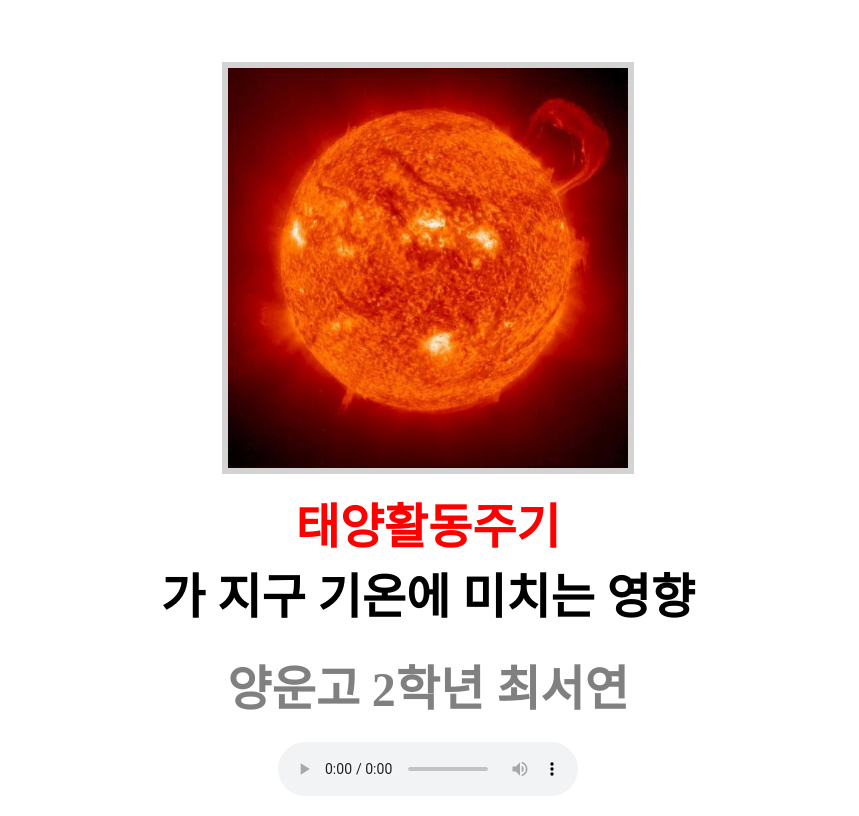
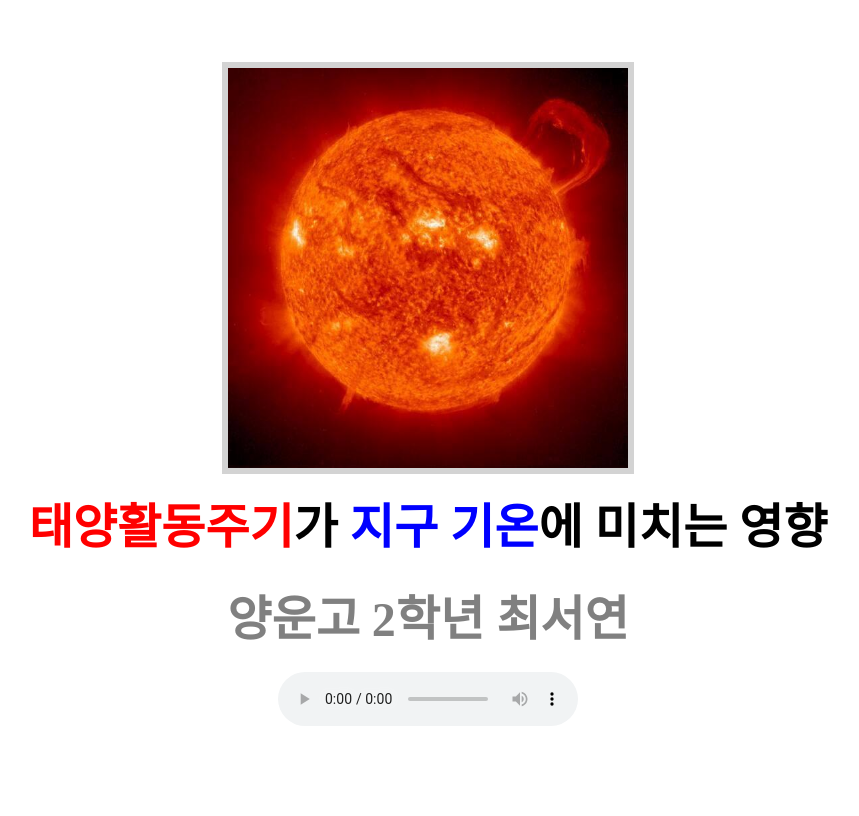
Before and after one commit to csy0110/20824, a plain HTML site: page index.html in a window 1280 px wide. Shown: the whole page, without its empty margins (212-1071 px from the left). Drawn offline with Linux system fonts and the light colour scheme.

Commit message:
Update index.html

```diff
--- a/index.html
+++ b/index.html
@@ -14,7 +14,7 @@
 
   <table cellpadding="10">
     <tr >
-      <th > <font size=20><div style="color:red; white-space:nowrap;">태양활동주기</div>가 지구 기온에 미치는 영향 </font> </th>
+      <th > <font size=20><span style="color:red; font-weight:bold">태양활동주기</span>가 <span style="color:blue; font-weight:bold">지구 기온</span>에 미치는 영향 </font> </th>
     </tr>
     <tr>
       <th> <font size=14><p style="color:gray"> 양운고 2학년 최서연</p> </font> </th>
```
